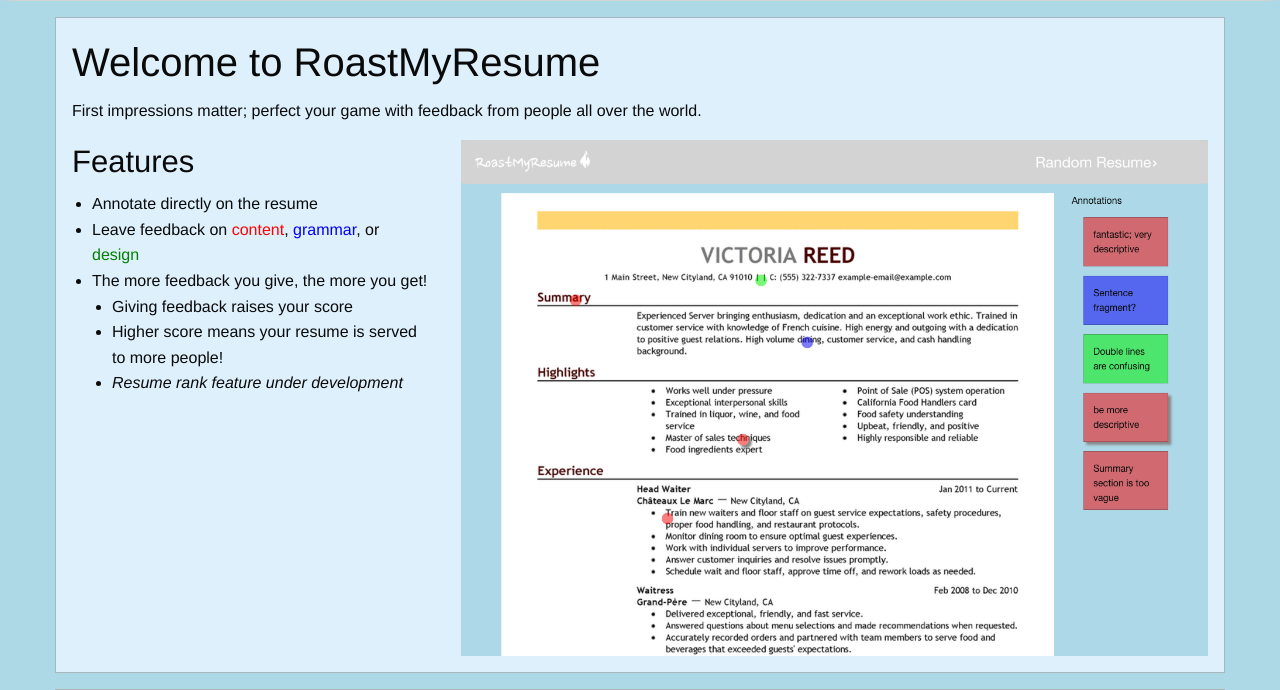
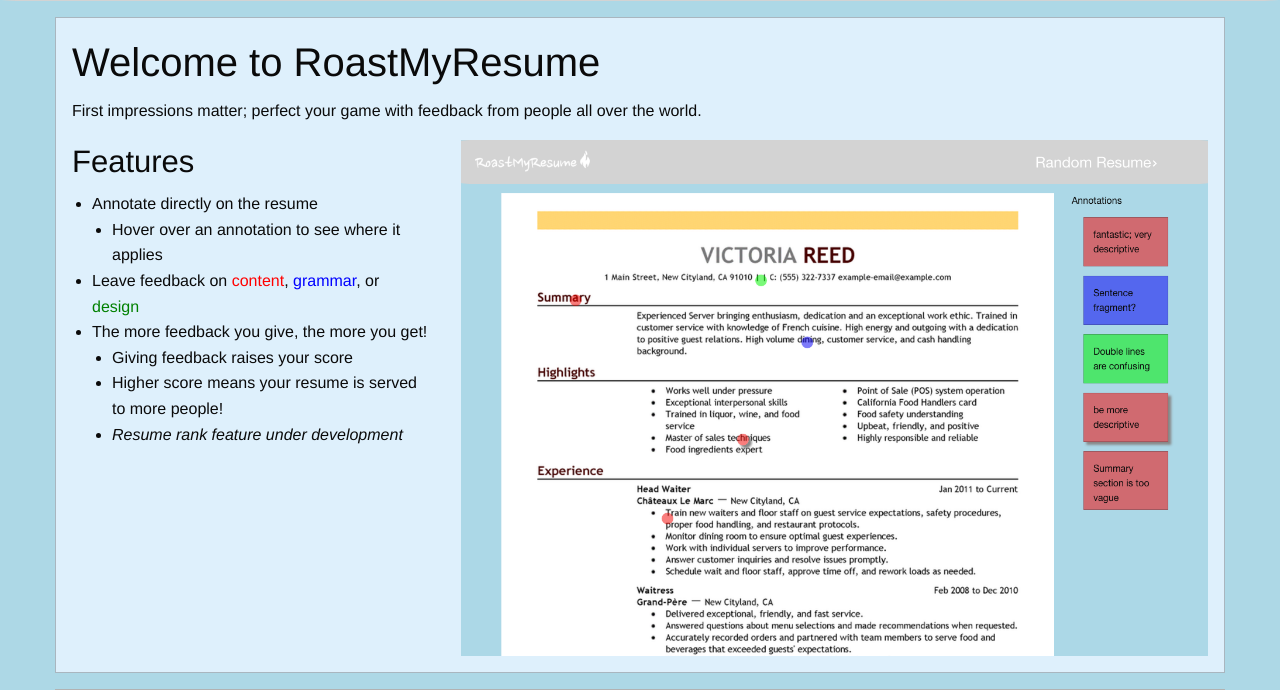
Before and after one commit to josephhaaga/RoastMyResume, a PHP site: page / in a window 1280 px wide. Shown: the part 74-764 px from the top of the page. Run offline with PHP 8.4, Linux system fonts and the light colour scheme; data that the repository does not hold is empty.

Commit message:
fucking php

```diff
--- a/index.php
+++ b/index.php
@@ -33,7 +33,11 @@
             <div class="medium-4 columns">
               <h3>Features</h3>
               <ul>
-                <li>Annotate directly on the resume</li>
+                <li>Annotate directly on the resume
+                  <ul>
+                    <li>Hover over an annotation to see where it applies</li>
+                  </ul>
+                </li>
                 <li>Leave feedback on <span style="color:red;">content</span>, <span style="color:blue;">grammar</span>, or <span style="color:green;">design</span></li>
                 <li>The more feedback you give, the more you get!
                   <ul>
```
